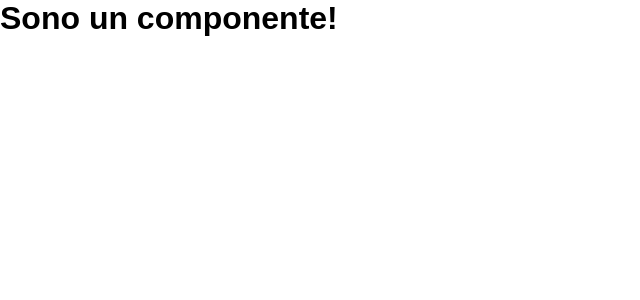
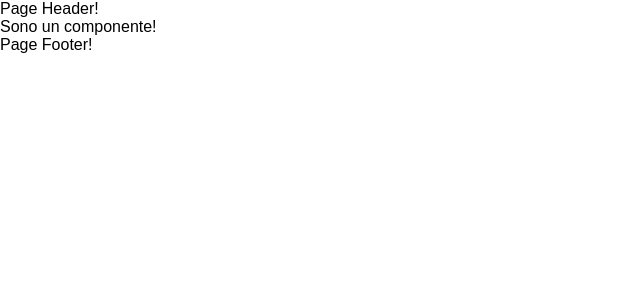
Before and after one commit to PasqualeIannace/proj-html-vuejs, a Vue app: page / in a window 1280 px wide. Shown: the top 300 px of the page, without its empty margins (0-640 px from the left). Built offline with nearby package versions, Linux system fonts and the light colour scheme.

Commit message:
Creati 3 macro componenti

```diff
--- a/src/App.vue
+++ b/src/App.vue
@@ -1,11 +1,15 @@
 <script>
-import AppComponent from "./components/AppComponent.vue"
+import PageMain from "./components/PageMain.vue"
+import PageHeader from "./components/PageHeader.vue"
+import PageFooter from "./components/PageFooter.vue"
 
 import { store } from "./store.js" //state management
 
 export default {
 	components: {
-		AppComponent
+		PageHeader,
+		PageMain,
+		PageFooter
 	},
 	data() {
 		return {
@@ -16,17 +20,23 @@ export default {
 
 	},
 	methods: {
-		doThings() {
-			console.log("App.vue does things");
-		}
+
 	}
 }
 </script>
 
 <template>
+	<header>
+		<PageHeader />
+	</header>
+
 	<main>
-		<AppComponent />
+		<PageMain />
 	</main>
+
+	<footer>
+		<PageFooter />
+	</footer>
 </template>
 
 <style lang="scss">
--- /dev/null
+++ b/src/components/PageFooter.vue
@@ -0,0 +1,30 @@
+<script>
+import { store } from "../store.js" //state management
+
+export default {
+    data() {
+        return {
+            store
+        }
+    },
+    methods: {
+
+    },
+    mounted() {
+
+    }
+}
+</script>
+
+<template>
+    <div>
+        <p>Page Footer!</p>
+    </div>
+</template>
+
+<style scoped lang="scss">
+// importo variabili
+// @use './styles/partials/variables' as *;
+
+// ...qui eventuale SCSS di AppComponent
+</style>
--- /dev/null
+++ b/src/components/PageHeader.vue
@@ -0,0 +1,30 @@
+<script>
+import { store } from "../store.js" //state management
+
+export default {
+    data() {
+        return {
+            store
+        }
+    },
+    methods: {
+
+    },
+    mounted() {
+
+    }
+}
+</script>
+
+<template>
+    <div>
+        <p>Page Header!</p>
+    </div>
+</template>
+
+<style scoped lang="scss">
+// importo variabili
+// @use './styles/partials/variables' as *;
+
+// ...qui eventuale SCSS di AppComponent
+</style>
--- a/src/components/AppComponent.vue
+++ b/src/components/PageMain.vue
@@ -2,7 +2,6 @@
 import { store } from "../store.js" //state management
 
 export default {
-    name: "AppComponent",
     data() {
         return {
             store
@@ -19,7 +18,7 @@ export default {
 
 <template>
     <div>
-        <h1>Sono un componente!</h1>
+        <p>Sono un componente!</p>
     </div>
 </template>
 
```
